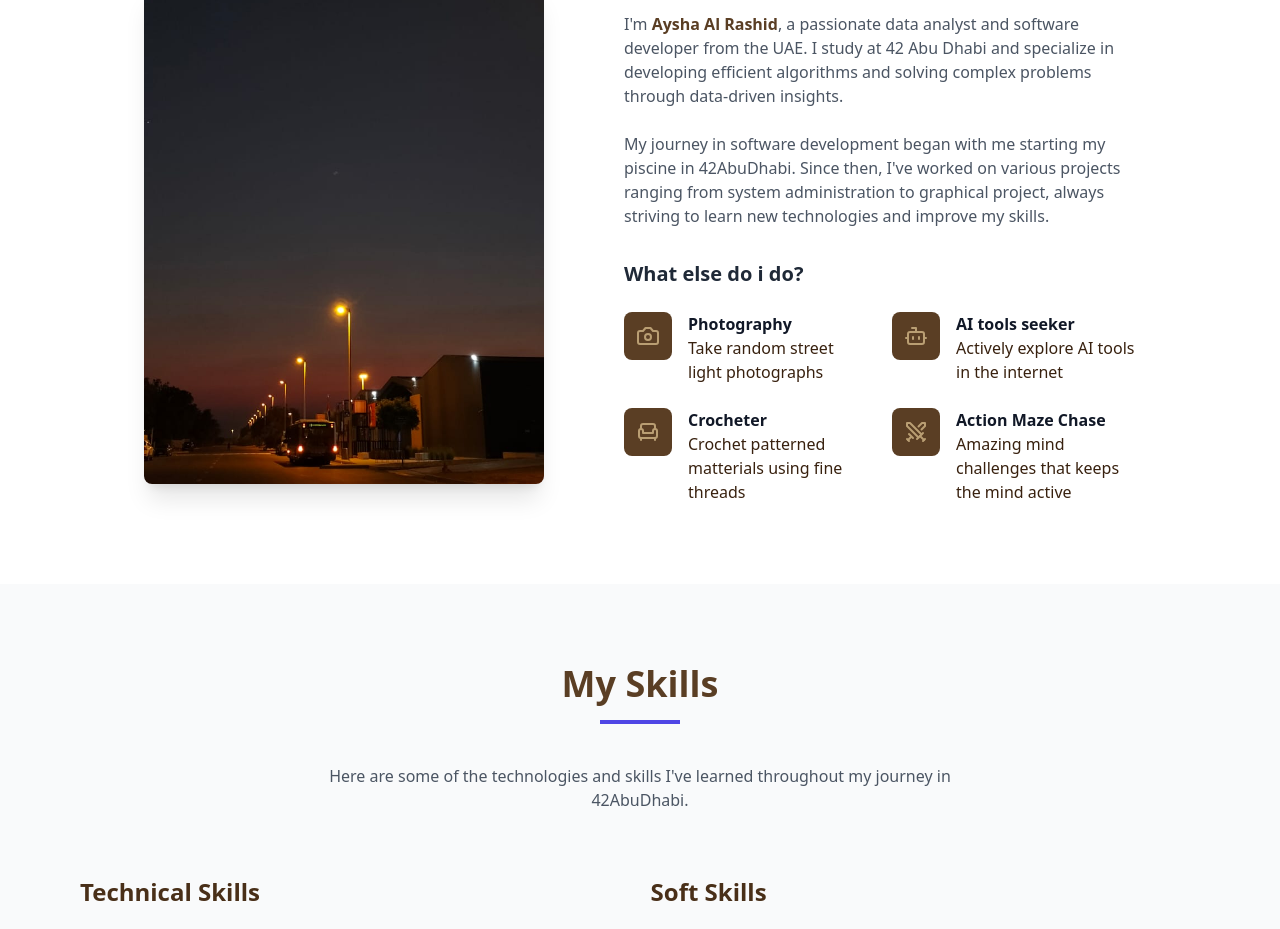
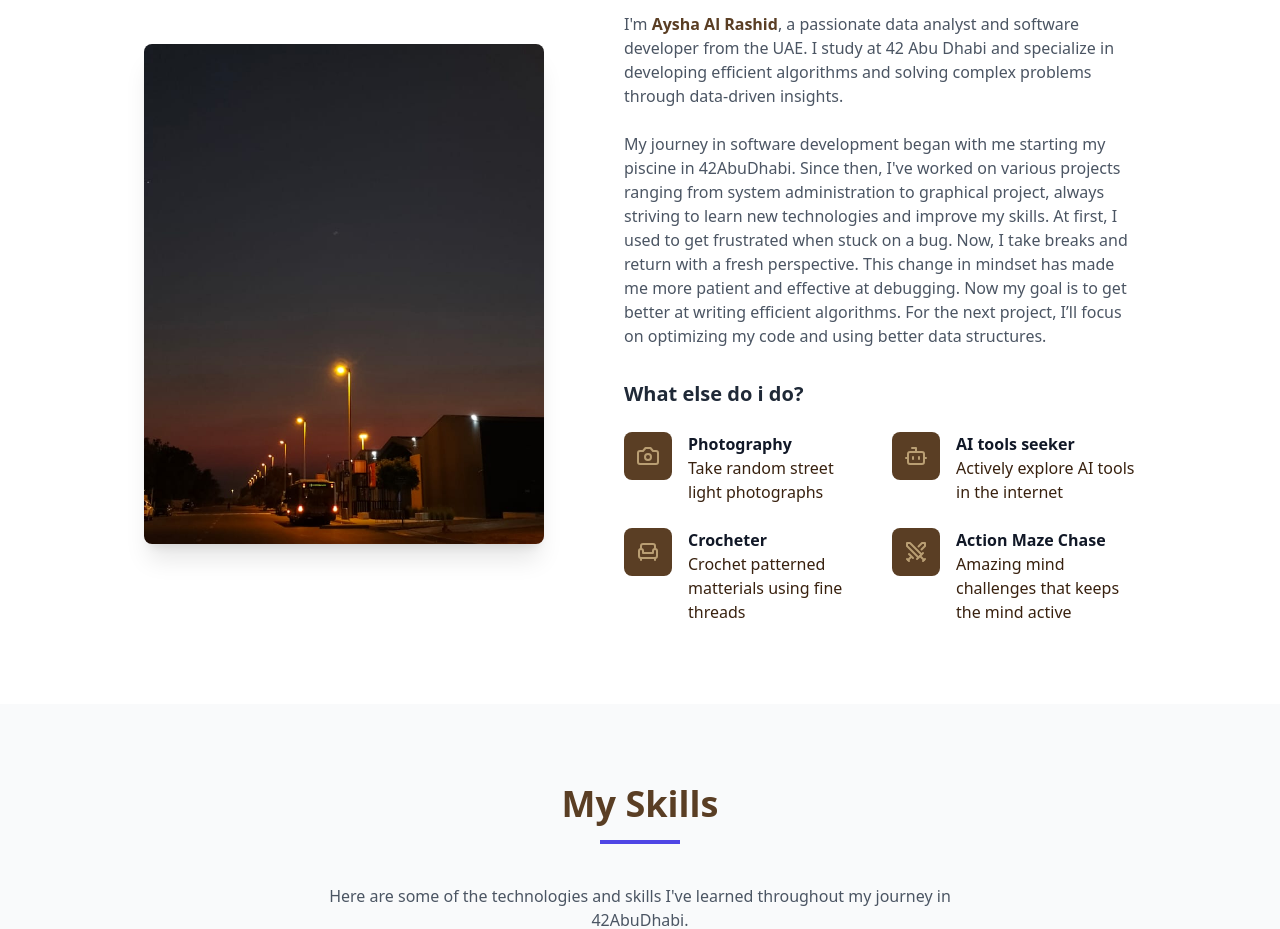
Before and after one commit to Aysha-Rashid/Portfolio, a React (Vite) app: page / in a window 1280 px wide. Shown: the part 1000-1929 px from the top of the page. Built offline with nearby package versions, Linux system fonts and the light colour scheme.

Commit message:
changed the image to public

```diff
--- a/src/components/About.tsx
+++ b/src/components/About.tsx
@@ -29,6 +29,9 @@ const About = () => {
             <p className="text-gray-600  mb-8">
               My journey in software development began with me starting my piscine in 42AbuDhabi. Since then, I've worked on various projects
               ranging from system administration to graphical project, always striving to learn new technologies and improve my skills.
+              At first, I used to get frustrated when stuck on a bug. Now, I take breaks and return with a fresh perspective.
+              This change in mindset has made me more patient and effective at debugging.
+              Now my goal is to get better at writing efficient algorithms. For the next project, I’ll focus on optimizing my code and using better data structures.
             </p>
 
                 <p className="text-xl text-gray-800 font-bold mb-6">
```
